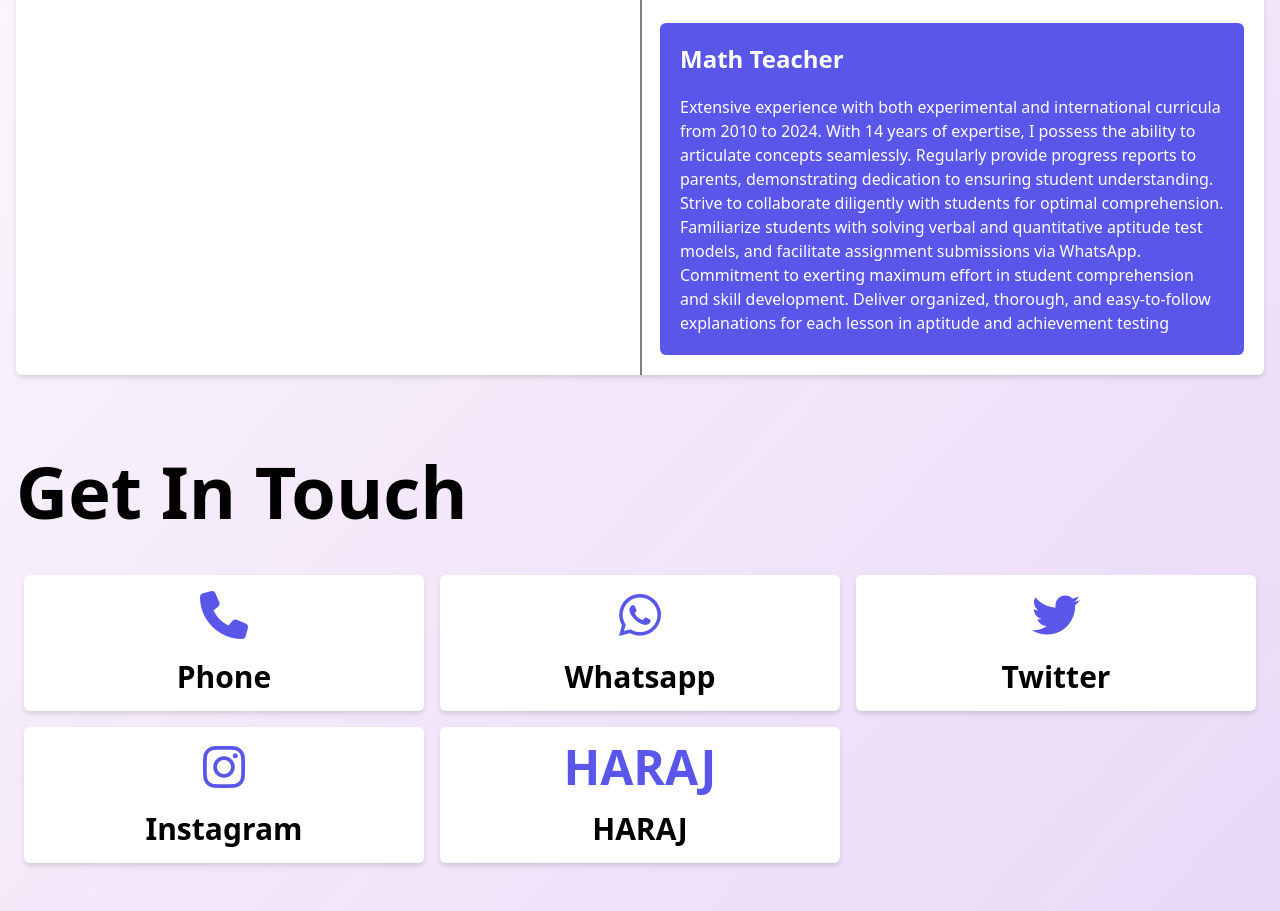
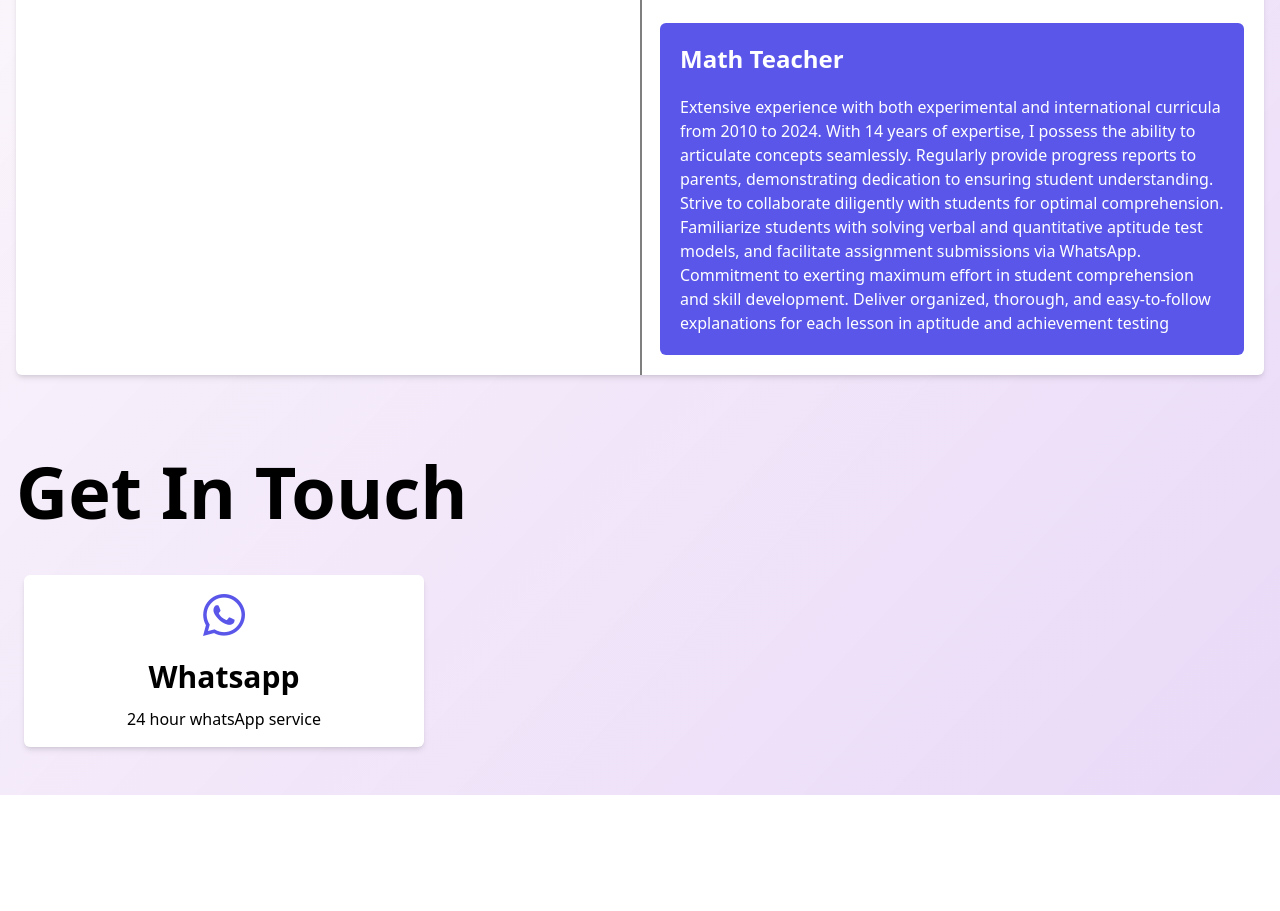
Before and after one commit to yousef1242/jasminadly_client, a website: page en/index.html in a window 1280 px wide. Shown: the part 2133-3044 px from the top of the page. After the commit the page ends 2928 px from the top, so only its background shows below. Drawn offline with Linux system fonts and the light colour scheme.

Commit message:
edit whatsapp in english html page

```diff
--- a/en/index.html
+++ b/en/index.html
@@ -292,18 +292,6 @@
             <a
               target="_blank"
               class="rounded-md shadow-md bg-white block py-4"
-              href="tel:+0570157083"
-            >
-              <header class="icon text-[var(--purplecolor)] text-5xl mb-5">
-                <div class="text-center"><i class="fa-solid fa-phone"></i></div>
-              </header>
-              <p class="text-center font-semibold text-3xl">Phone</p>
-            </a>
-          </div>
-          <div class="child w-full p-2 sm:w-6/12 md:w-4/12">
-            <a
-              target="_blank"
-              class="rounded-md shadow-md bg-white block py-4"
               href="https://Wa.me/966570157083"
             >
               <header class="icon text-[var(--purplecolor)] text-5xl mb-5">
@@ -311,49 +299,8 @@
                   <i class="fa-brands fa-whatsapp"></i>
                 </div>
               </header>
-              <p class="text-center font-semibold text-3xl">Whatsapp</p>
-            </a>
-          </div>
-          <div class="child w-full p-2 sm:w-6/12 md:w-4/12">
-            <a
-              target="_blank"
-              class="rounded-md shadow-md bg-white block py-4"
-              href="https://twitter.com/AdlyAllen68044?t=4VAi5S9RS8KFCTTF9ytKIw&s=08"
-            >
-              <header class="icon text-[var(--purplecolor)] text-5xl mb-5">
-                <div class="text-center">
-                  <i class="fa-brands fa-twitter"></i>
-                </div>
-              </header>
-              <p class="text-center font-semibold text-3xl">Twitter</p>
-            </a>
-          </div>
-          <div class="child w-full p-2 sm:w-6/12 md:w-4/12">
-            <a
-              target="_blank"
-              class="rounded-md shadow-md bg-white block py-4"
-              href="https://www.instagram.com/sw.dl?utm_source=qr&igsh=OHR5NXR1ZTVyYWFu"
-            >
-              <header class="icon text-[var(--purplecolor)] text-5xl mb-5">
-                <div class="text-center">
-                  <i class="fa-brands fa-instagram"></i>
-                </div>
-              </header>
-              <p class="text-center font-semibold text-3xl">Instagram</p>
-            </a>
-          </div>
-          <div class="child font-bold w-full p-2 sm:w-6/12 md:w-4/12">
-            <a
-              target="_blank"
-              class="rounded-md shadow-md bg-white block py-4"
-              href="https://haraj.com.sa/users/ya%20adly"
-            >
-              <header class="icon text-[var(--purplecolor)] text-5xl mb-5">
-                <div class="text-center">
-                  HARAJ
-                </div>
-              </header>
-              <p class="text-center font-semibold text-3xl">HARAJ</p>
+              <p class="text-center font-semibold text-3xl mb-3">Whatsapp</p>
+              <p class="text-center text-1xl">24 hour whatsApp service</p>
             </a>
           </div>
         </div>
```
